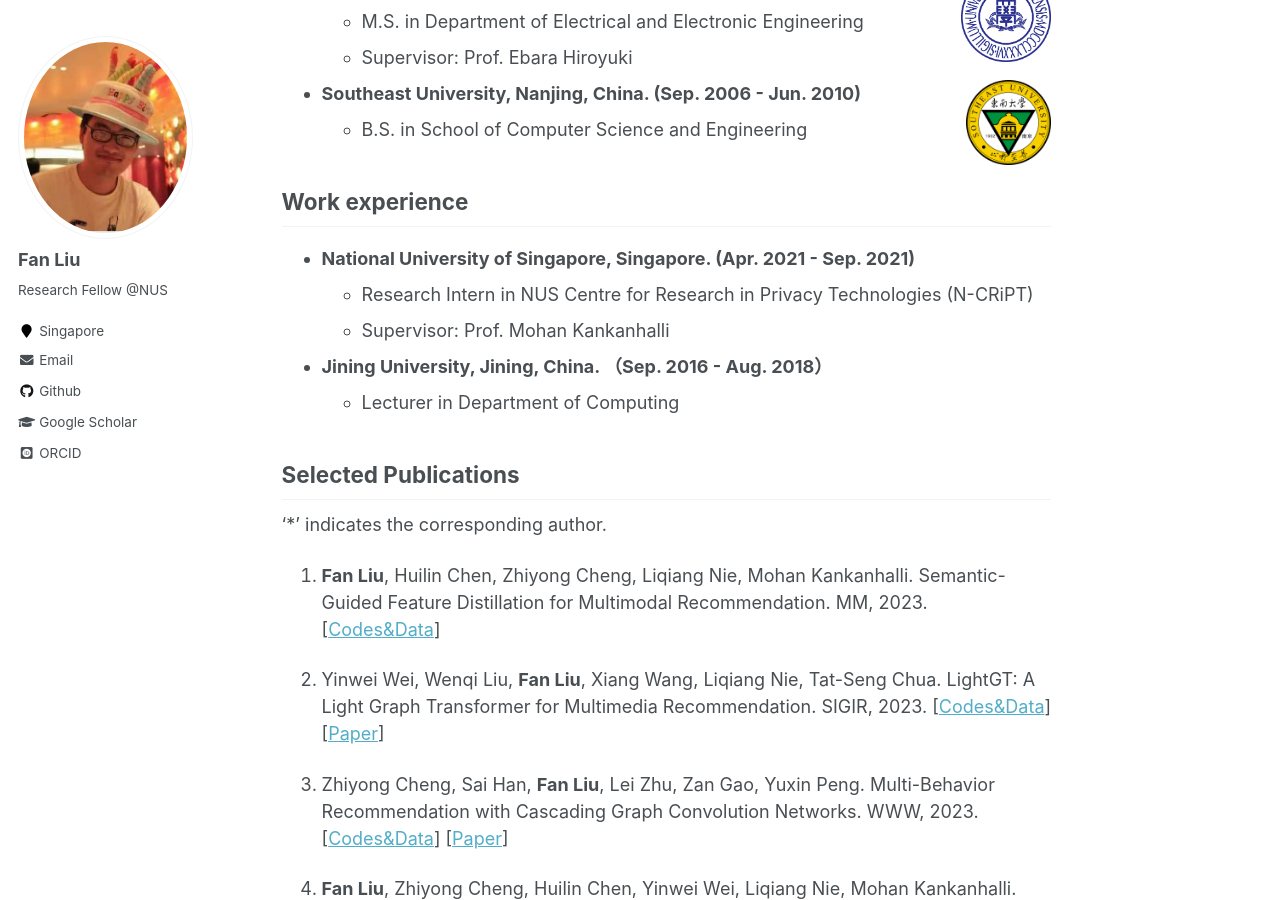
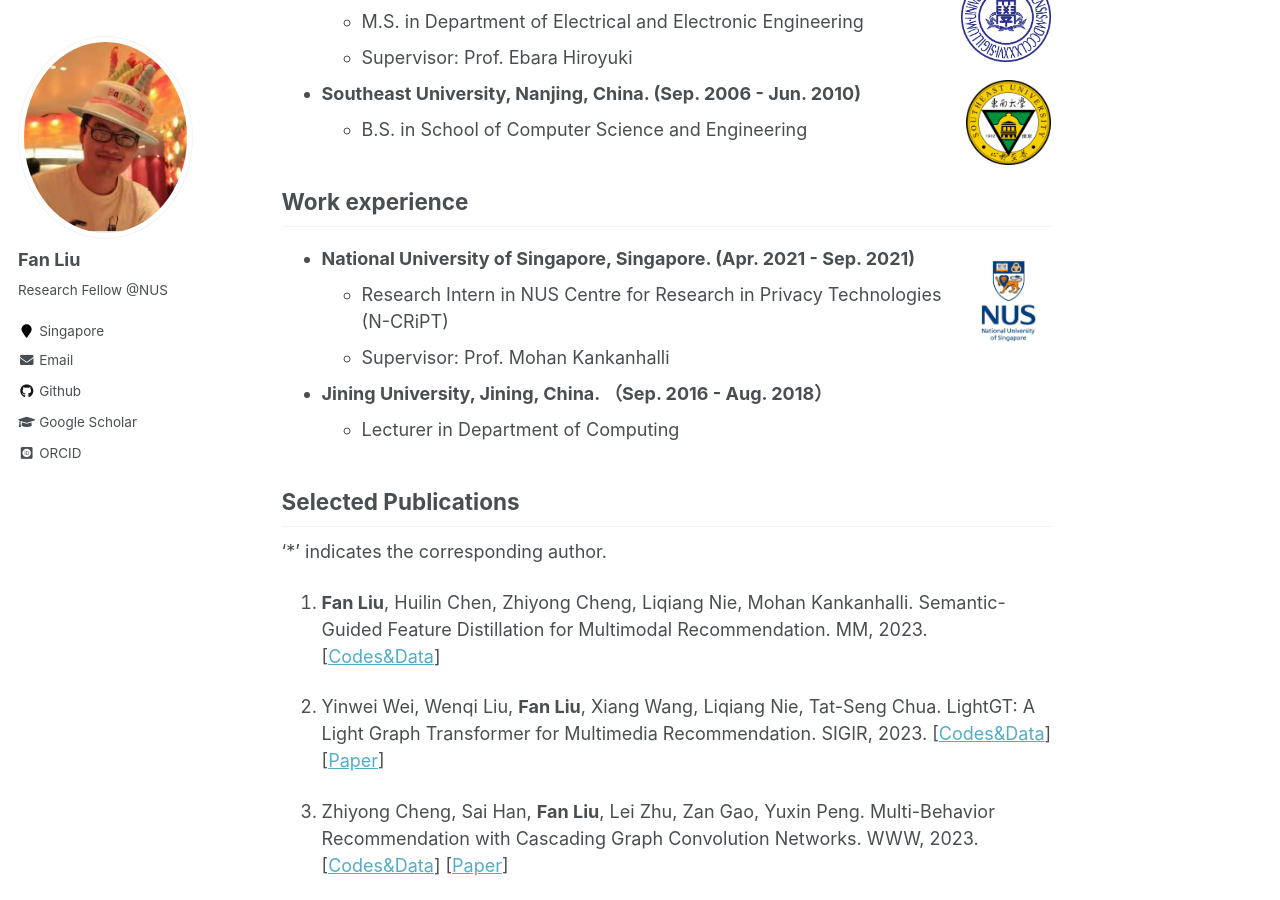
Before and after one commit to liufancs/liufancs.github.io, a Jekyll site: the page built from _pages/about.md, in a window 1280 px wide and 900 px high, scrolled down 811 px. Built offline with Jekyll 4.4.1, drawn with Linux system fonts in a browser that asks for light colours; some web fonts are replaced.

Commit message:
Update about.md

```diff
--- a/_pages/about.md
+++ b/_pages/about.md
@@ -26,7 +26,7 @@ I am currently a Research Fellow with [Prof. Mohan Kankanhalli](https://www.comp
    - B.S. in School of Computer Science and Engineering
 
 ## Work experience
-* **National University of Singapore, Singapore. (Apr. 2021 - Sep. 2021)**
+* **National University of Singapore, Singapore. (Apr. 2021 - Sep. 2021)** <img align="Right" src="images/NUS_logo1.jpg" width="85" height="85"/>
   * Research Intern in NUS Centre for Research in Privacy Technologies (N-CRiPT)
   * Supervisor: Prof. Mohan Kankanhalli
 * **Jining University, Jining, China. （Sep. 2016 - Aug. 2018）**
```
